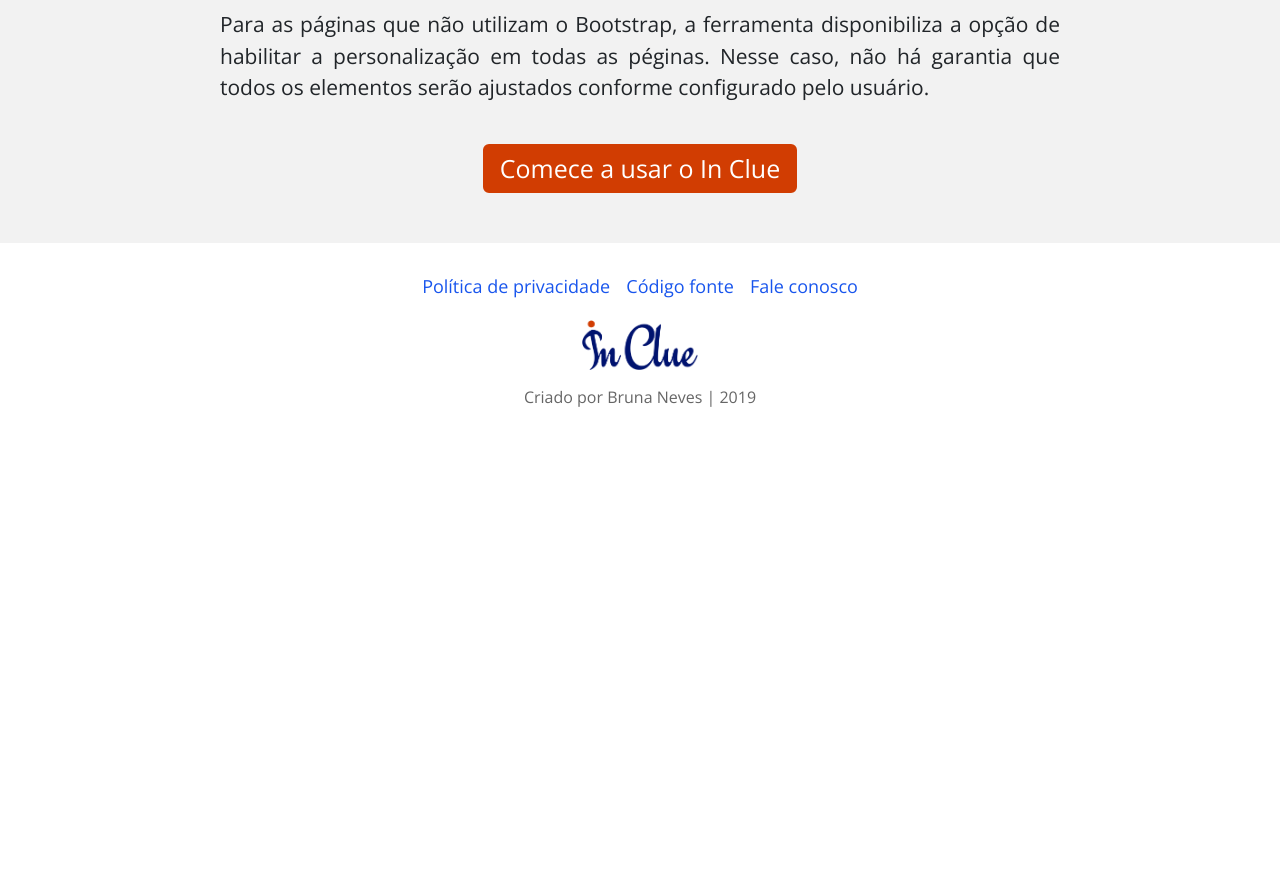
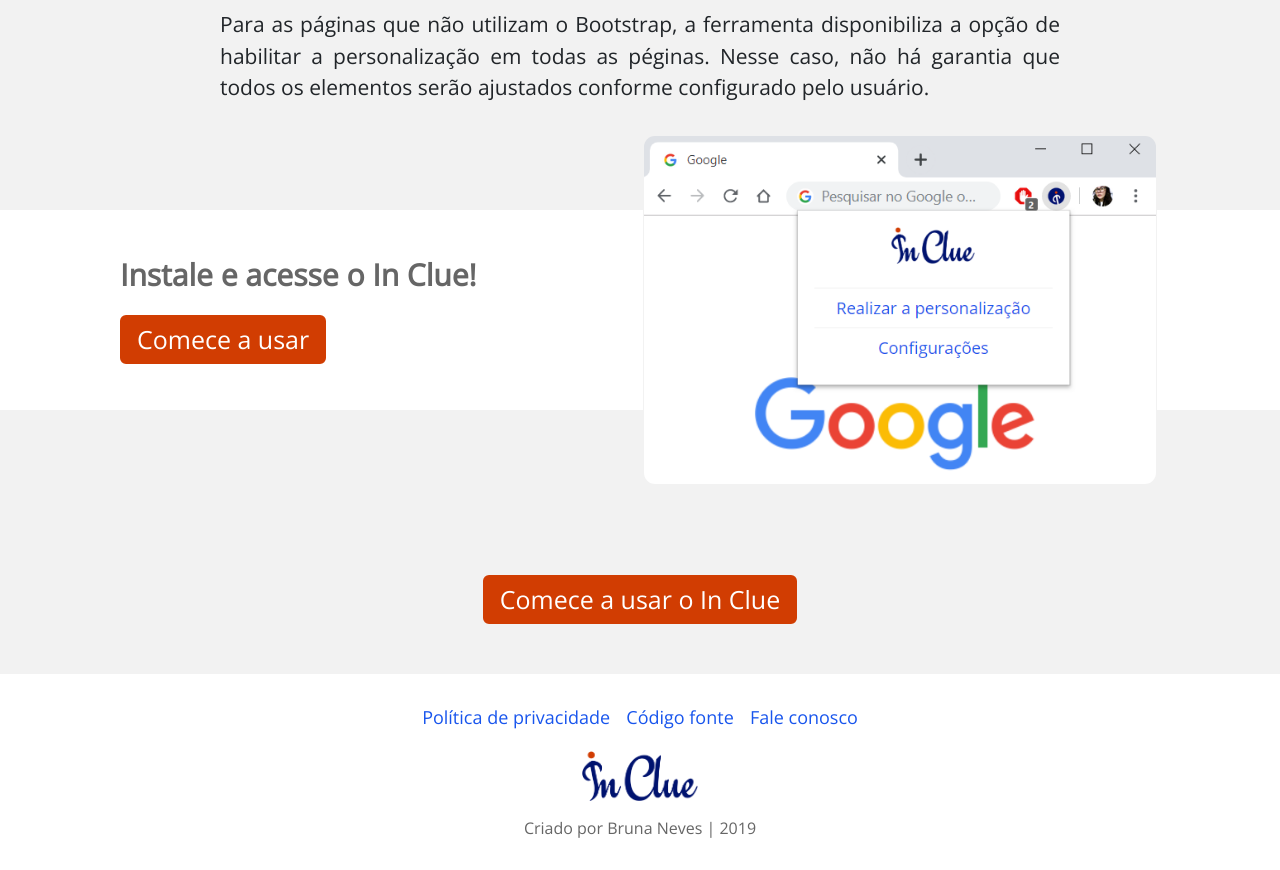
Before and after one commit to BrunaN/LandingPageInClue, a plain HTML site: page index.html in a window 1280 px wide. Shown: the part 2500-3370 px from the top of the page. Before the commit the page ends 2939 px from the top, so only its background shows below. Drawn offline with nearby package versions, Linux system fonts and the light colour scheme.

Commit message:
popup in clue

```diff
--- a/index.css
+++ b/index.css
@@ -43,7 +43,7 @@
     font-size: 30px;
 }
 
-.content-about, .content-how-work{
+.content-about, .content-how-work, .content-images{
     padding: 50px 220px;
     box-sizing: border-box;
     background-color: #f2f2f2;
@@ -55,6 +55,11 @@
 
 .content-how-work{
     padding-top: 150px;
+    padding-bottom: 90px;
+}
+
+.content-images{
+    padding-top: 125px;
 }
 
 .content-about h3, .content-how-work h3{
@@ -206,12 +211,16 @@
     color: #D13D02!important;
 }
 
-.content-use-inclue{
+.content-use-inclue, .content-acess-inclue{
     width: 100%;
     display: flex;
     height: 430px;
     box-sizing: border-box;
     padding: 0 120px;
+}
+
+.content-acess-inclue{
+    height: 200px;
 }
 
 .content-use-inclue .text{
@@ -221,13 +230,39 @@
     padding-left: 40px;
 }
 
-.content-use-inclue .text h4{
+.content-acess-inclue .text{
+    display: flex;
+    flex-direction: column;
+    justify-content: center;
+    padding-right: 40px;
+    width: 50%;
+    color: #666666;
+}
+
+.content-use-inclue .text h4, .content-acess-inclue .text h4{
     font-weight: bold;
     font-size: 30px;
     line-height: 40px;
+}
+
+.content-acess-inclue .text h4{
+    margin-bottom: 20px;
 }
 
 .content-use-inclue img{
     margin-top: -100px;
     height: 630px;
 }
+
+.content-acess-inclue .img{
+    display: flex;
+    justify-content: center;
+    width: 50%;
+}
+
+.content-acess-inclue .img img{
+    margin-top: -75px;
+    height: 350px;
+    border: solid 1px #f2f2f2;
+    border-radius: 12px;
+}
--- a/index.html
+++ b/index.html
@@ -112,15 +112,33 @@
         </h3>
         <p>
             O In Clue foi projetado para funcionar prioritariamente em páginas desenvolvidas com o
-            <a href="https://pt.wikipedia.org/wiki/Bootstrap_(framework_front-end)" class="link" target="_blank">Bootstrap</a>, uma tecnologia que vem sendo adotada por grandes empresas online, como: Twitter, Globo.com e Governo Federal.
-            Nas páginas que utilizam o Bootstrap, os ajustes serão aplicados conforme a personalização realizada pelo usuário.
-            Dependendo da forma de como o Bootstrap é utilizado na página e do nível de alteração feita nos elementos visuais
-            pelo usuário, há o risco de eles ficarem mal posicionados na tela.
+            <a href="https://pt.wikipedia.org/wiki/Bootstrap_(framework_front-end)" class="link" target="_blank">Bootstrap</a>, uma tecnologia que vem sendo adotada por grandes empresas online, como: Twitter, Globo.com e Governo
+            Federal. Nas páginas que utilizam o Bootstrap, os ajustes serão aplicados conforme a personalização realizada
+            pelo usuário. Dependendo da forma de como o Bootstrap é utilizado na página e do nível de alteração feita nos
+            elementos visuais pelo usuário, há o risco de eles ficarem mal posicionados na tela.
         </p>
         <p>Para as páginas que não utilizam o Bootstrap, a ferramenta disponibiliza a opção de habilitar a personalização em
             todas as péginas. Nesse caso, não há garantia que todos os elementos serão ajustados conforme configurado pelo
             usuário.
         </p>
+
+    </div>
+    <div class="content-acess-inclue">
+        <div class="text">
+            <h4>
+                Instale e acesse o In Clue!
+            </h4>
+            <div>
+                <button class="button primary">
+                    Comece a usar
+                </button>
+            </div>
+        </div>
+        <div class="img">
+            <img src="img/popup-inclue.PNG" alt="">
+        </div>
+    </div>
+    <div class="content-images">
         <div class="action">
             <button class="button primary">
                 Comece a usar o In Clue
```
Also changed, not shown: img/popup-inclue.PNG (added).
